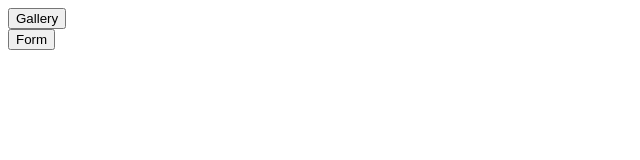
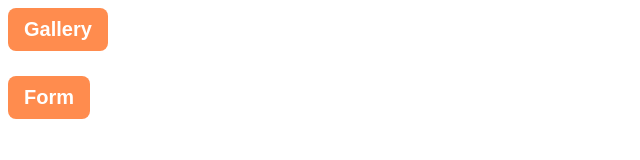
Before and after one commit to ValentynKravchuk/goit-js-hw-09, a website built with Vite: page src/index.html in a window 1280 px wide. Shown: the whole page, without its empty margins (0-640 px from the left). Built offline with nearby package versions, Linux system fonts and the light colour scheme.

Commit message:
finish gallery

```diff
--- a/src/css/1-gallery.css
+++ b/src/css/1-gallery.css
@@ -13,3 +13,16 @@
 .gallery-image:hover {
   transform: scale(1.1, 1.1);
 }
+.btn {
+  font-weight: 700;
+  font-size: 20px;
+  color: white;
+  text-decoration: none;
+  display: inline-block;
+  border-radius: 8px;
+  padding: 10px 16px;
+  margin-bottom: 25px;
+  background-color: #ff8c4e;
+  transition: background-color 250ms linear;
+  border: none;
+}
--- a/src/index.html
+++ b/src/index.html
@@ -11,10 +11,10 @@
     <nav>
       <ul>
         <li>
-          <button><a href="./1-gallery.html">Gallery</a></button>
+          <button class="btn"><a href="./1-gallery.html">Gallery</a></button>
         </li>
         <li>
-          <button><a href="./2-form.html">Form</a></button>
+          <button class="btn"><a href="./2-form.html">Form</a></button>
         </li>
       </ul>
     </nav>
```
Also changed, not shown: src/1-gallery.html (+3 -2 lines), src/js/1-gallery.js (+2 -19 lines).
